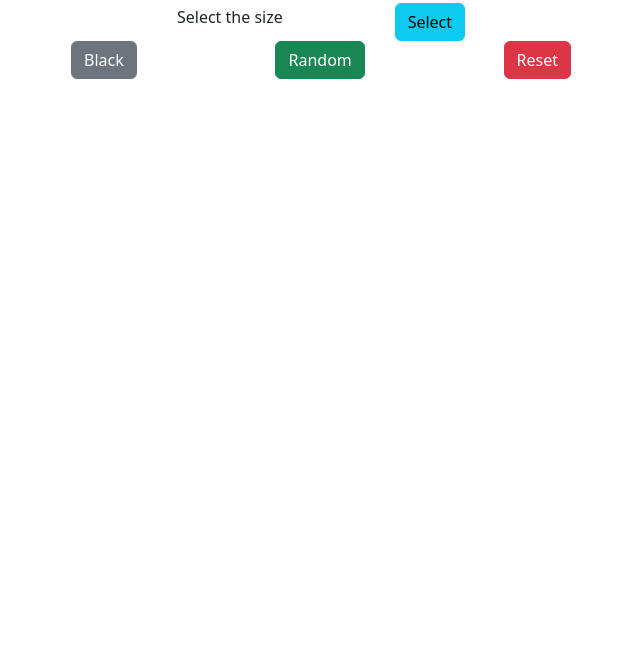
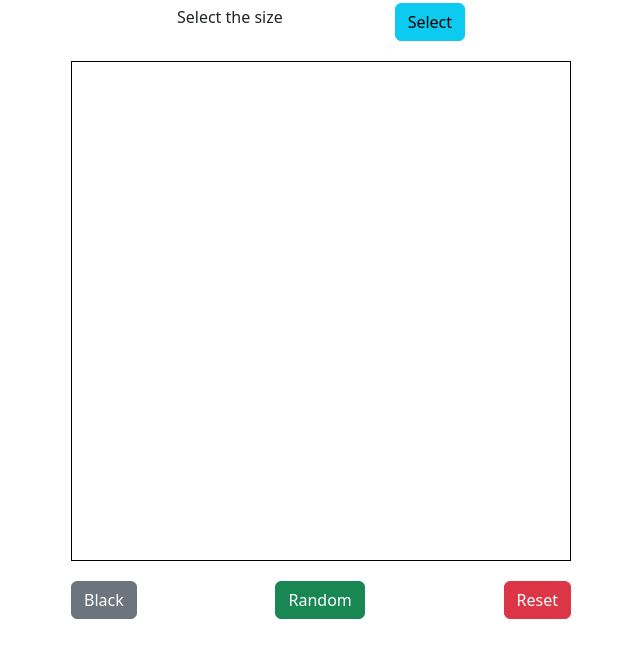
Before and after one commit to luyvannda/Etch-a-Sketch, a plain HTML site: page index.html in a window 1280 px wide. Shown: the part 53-710 px from the top of the page, without its empty margins (319-959 px from the left). Drawn offline with nearby package versions, Linux system fonts and the light colour scheme.

Commit message:
change .container to .board and use DOM manipulation to style it

```diff
--- a/index.html
+++ b/index.html
@@ -11,7 +11,7 @@
     integrity="sha384-4bw+/aepP/YC94hEpVNVgiZdgIC5+VKNBQNGCHeKRQN+PtmoHDEXuppvnDJzQIu9"
     crossorigin="anonymous">
   <link rel="stylesheet" href="styles.css">
-  <script src="main.js"></script>
+  <script src="main.js" defer></script>
 </head>
 
 <body>
@@ -20,7 +20,7 @@
     <h6>Select the size</h6>
     <button id="popup" type="button" class="btn btn-info">Select</button>
   </div>
-  <div class="container"></div>
+  <div class="board"></div>
   <div class="footer">
     <button type="button" class="btn btn-secondary">Black</button>
     <button type="button" class="btn btn-success">Random</button>
--- a/main.js
+++ b/main.js
@@ -0,0 +1,5 @@
+const board = document.querySelector(".board");
+board.style.width = "31.25rem";
+board.style.height = "31.25rem";
+board.style.display = "grid";
+board.style.border = "1px solid black";
--- a/styles.css
+++ b/styles.css
@@ -24,10 +24,22 @@ body {
   align-items: center;
   justify-content: space-around;
   width: 25rem;
+  margin-bottom: 1.25rem;
 }
 
 .footer {
   display: flex;
   justify-content: space-between;
   width: 31.25rem;
+  margin-top: 1.25rem;
 }
+
+/* We want to use DOM manipulating
+skill instead
+.board {
+  width: 31.25rem;
+  height: 31.25rem;
+  display: grid;
+  border: 1px solid black;
+}
+*/
```
